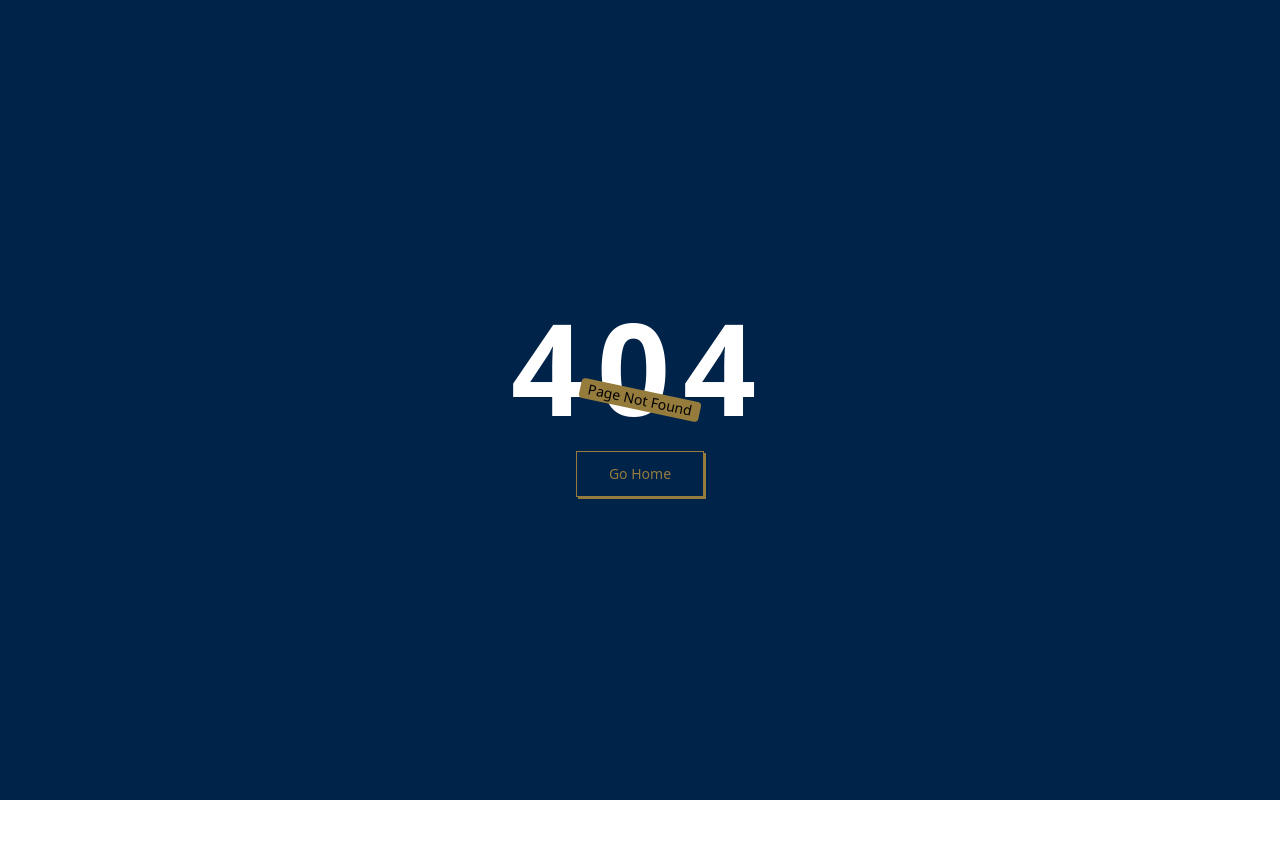
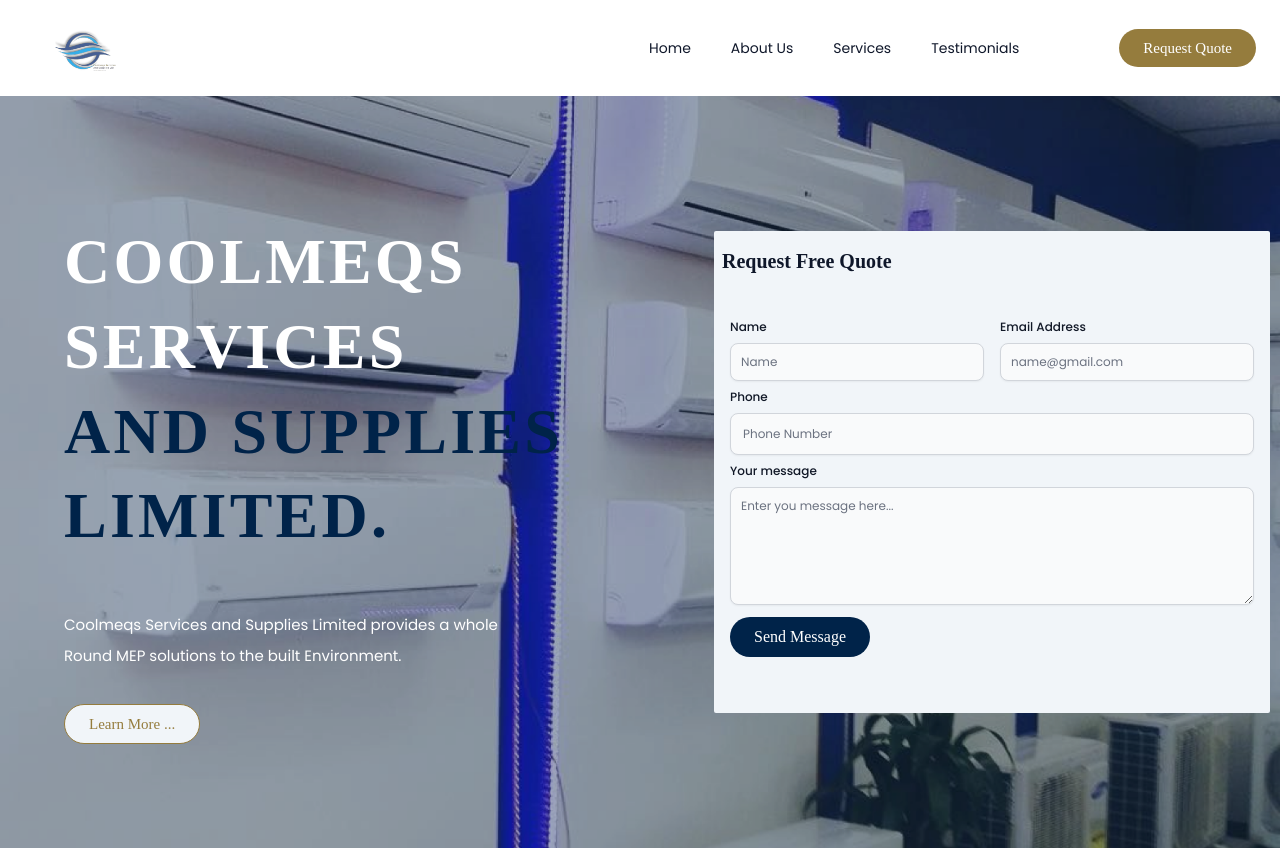
Before and after one commit to MemoTonui/CoolMeqsWebsite, a React (Vite) app: page / in a window 1280 px wide. Before the commit this address had no page. Shown: the top 850 px of the page. Before the commit the page ends 800 px from the top, so only its background shows below. Built offline with nearby package versions, Linux system fonts and the light colour scheme; a web font is replaced by a local one.

Commit message:
Bulid app for production

```diff
--- a/package.json
+++ b/package.json
@@ -3,7 +3,7 @@
   "private": true,
   "version": "0.0.0",
   "type": "module",
-  "homepage": "https://memotonui.github.io/CoolMeqsWebsite/",
+  "homepage": "https://coolmeqsltd.co.ke/",
   "scripts": {
     "dev": "vite",
     "build": "vite build",
--- a/src/App.jsx
+++ b/src/App.jsx
@@ -10,7 +10,7 @@
   return (
     <BrowserRouter>
       <Routes>
-        <Route path="/home" element={<HomePage />} />
+        <Route path="/" element={<HomePage />} />
         <Route path="/about" element={<AboutPage />} />
         <Route path="/products" element={<Products />} />
         <Route path="*" element={<Error />} />
--- a/src/constants/index.js
+++ b/src/constants/index.js
@@ -30,7 +30,7 @@
 
 export const navLinks = [
   {
-    id: "/home",
+    id: "/",
     title: "Home",
   },
   {
--- a/src/pages/Error.jsx
+++ b/src/pages/Error.jsx
@@ -9,7 +9,7 @@
         <div class="bg-secondary px-2 text-sm rounded rotate-12 absolute">
           Page Not Found
         </div>
-        <Link to="/home">
+        <Link to="/">
           <button class="mt-5">
             <a class="relative inline-block text-sm font-medium text-secondary group active:text-orange-500 focus:outline-none focus:ring">
               <span class="absolute inset-0 transition-transform translate-x-0.5 translate-y-0.5 bg-secondary group-hover:translate-y-0 group-hover:translate-x-0"></span>
```
Also changed, not shown: 1 other file (tests, documents, lock files or other folders).
